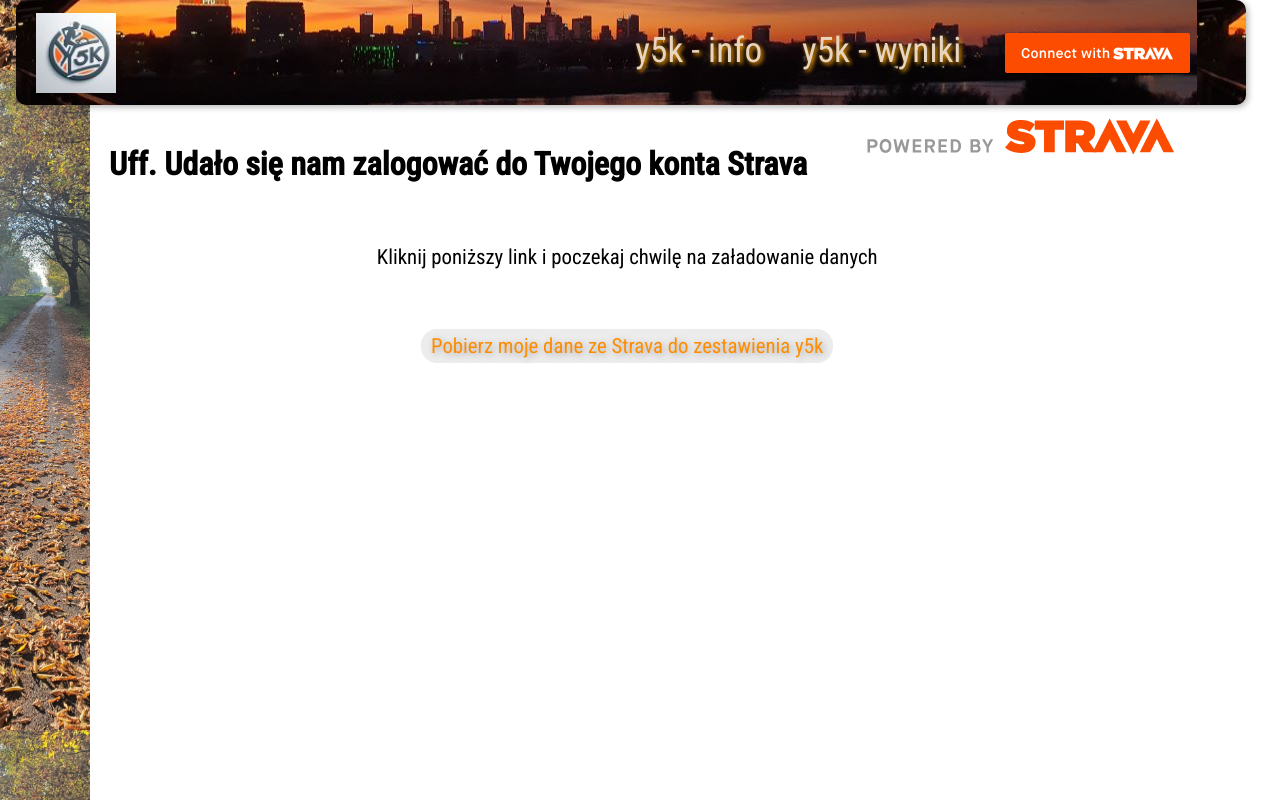
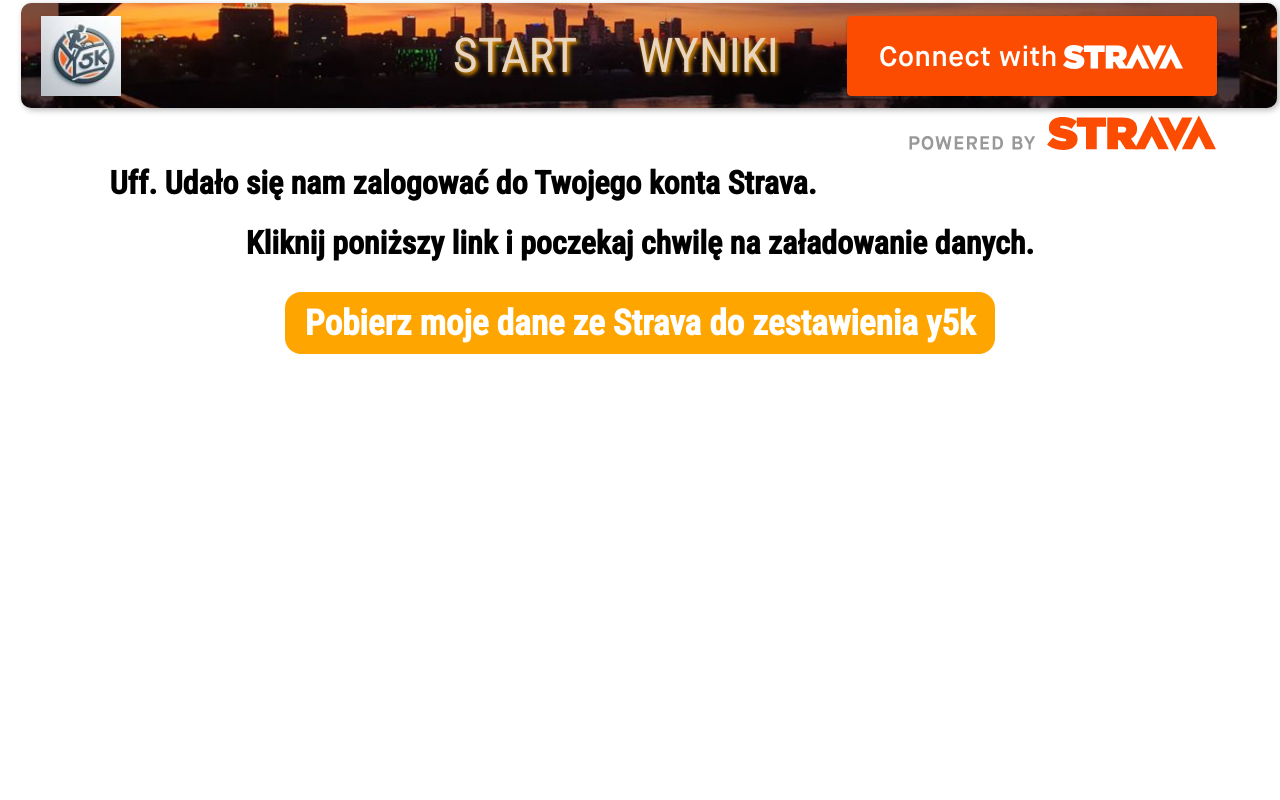
Before and after one commit to micho-k/StravaApp, a Django app: page /auth/callback/ in a window 1280 px wide. Run offline with Django 4.2, Linux system fonts and the light colour scheme; data that the repository does not hold is empty.

Commit message:
Release v1.13
    Fixes: Hike (activity name to be added)
    Fixes: Take out the left side bar - done
    Fixes: confirmation page button formatting change - done

```diff
--- a/GlobalStatic/styles.css
+++ b/GlobalStatic/styles.css
@@ -3,36 +3,32 @@
 
 html {
     font-family: 'Roboto Condensed', sans-serif;
-    background-image: url('StravaChallengesApp/images/side-picture-thin.jpg');
-    background-size: 7% auto; /* Image width covers 15% of the viewport, height covers the entire viewport */
-    background-repeat: repeat-y;
-    background-position: left;
     }
 
 
 body {
     margin-top: 3rem;
-    margin-left: 4rem;
+    margin-left: 2rem;
     margin-right: 2rem;
-    width: 88%;
-    align-items: end;
+    width: 95%;
+    align-items: center;
     }
 
 header {
     background-color: rgb(255, 255, 255); /* Adjust the background color as needed */
     background-image: url('StravaChallengesApp/images/background.jpg');
-    background-position: left;
+    background-position: center;
     margin:auto;
     padding: 20px;
     display: flex;
     justify-content: space-between;
     align-items: center;
-    width: 93%;
+    width: 95%;
     height: 65px;
     box-shadow: 2px 2px 6px rgba(0, 0, 0, 0.295); /* Add a shadow: offsetX offsetY blurRadius color */
     position: fixed;
-    top: 0;
-    left: 1rem;
+    top: 0.2rem;
+    right: 0.2rem;
     border-radius: 10px;
 }
 
@@ -50,14 +46,16 @@
 
 .right-nav {
     display: flex;
-    gap: 40px; /* Adjust the gap between nav items */
+    gap: 60px; /* Adjust the gap between nav items */
     justify-content: flex-end; /* Align nav items to the right */
     padding-right: 2rem;
+    align-items: center;
 }
 
 .right-nav a {
     color: rgb(231, 213, 192);
-    text-shadow:2px 2px 4px orange
+    text-shadow:2px 2px 4px orange;
+    font-size: 3rem;
 }
 
 header nav a {
@@ -75,35 +73,6 @@
 
 .pwd_by_Strava {
     float: right;
+    margin-top: 1rem;
+    margin-right: 1rem;
 }
-
-@media screen and (max-width: 800px) {
-    body {
-        margin-top: 3rem;
-        margin-left: 3rem;
-        margin-right: 3rem;
-        width: 88%;
-        align-items: end;
-        }
-    header {
-        background-color: rgb(255, 255, 255); /* Adjust the background color as needed */
-        background-image: url('StravaChallengesApp/images/background.jpg');
-        background-position: left;
-        margin:auto;
-        padding: 20px;
-        display: flex;
-        justify-content: space-between;
-        align-items: right;
-        width: 95%;
-        height: 65px;
-        box-shadow: 2px 2px 6px rgba(0, 0, 0, 0.295); /* Add a shadow: offsetX offsetY blurRadius color */
-        position: fixed;
-        top: 0;
-        left: 1rem;
-        border-radius: 10px;
-    }
-
-    header a {
-        font-size: 1.8rem;
-    }
-}
--- a/GlobalTemplates/base.html
+++ b/GlobalTemplates/base.html
@@ -15,12 +15,11 @@
 <header>
     <nav> <a href="{% url "main_page" %}" id="logo"><img src="{% static 'StravaChallengesApp/images/Y5K logo.jpg' %}" alt="Homepage Logo"></a> </nav>
         <nav class='right-nav'>
-            <a href="{% url "main_page" %}">y5k - info</a>
-            <a href="{% url "y5k_results_page" %}">y5k - wyniki</a>
-            <a href="/login" id="connect_strava"><img src="{% static 'StravaChallengesApp/images/btn_strava_connectwith_orange.png' %}" alt="Homepage Logo"></a>
+            <a href="{% url "main_page" %}">START</a>
+            <a href="{% url "y5k_results_page" %}">WYNIKI</a>
+            <a href="/login" id="connect_strava"><img src="{% static 'StravaChallengesApp/images/btn_strava_connectwith_orange_large.png' %}" alt="Homepage Logo"></a>
         </nav>
 </header>
-<br>
 <br>
 <br>
 <img src="{% static 'StravaChallengesApp/images/api_logo_pwrdBy_strava_horiz_light.png' %}" alt="Homepage Logo" class="pwd_by_Strava">
--- a/StravaChallengesApp/static/StravaChallengesApp/confirmationPage.css
+++ b/StravaChallengesApp/static/StravaChallengesApp/confirmationPage.css
@@ -2,28 +2,24 @@
     text-align: center;
     font-size: 2rem;
 }
+
 
 #update {
     text-align: center;
 }
 
 #update a {
-    color: darkorange;
-    text-shadow:2px 2px 7px rgba(0, 0, 0, 0.295);
-    font-size: 1.3rem;
+    color: white;
+    font-size: 2.2rem;
     text-decoration: none;
-    padding: 5px 10px;
+    font-weight: bold;
+    padding: 10px 20px;
     border-radius: 1rem;
-    background-color: rgb(236, 236, 236);
-    text-align: center;
-}
-
-p {
-    text-align: center;
-    font-size: 1.3rem;
+    background-color: orange;
 }
 
 #update a:hover {
     color: #007bff; /* Change color on hover */
     font-weight: bolder;
+    background-color: rgb(245, 214, 155);
 }
--- a/StravaChallengesApp/static/StravaChallengesApp/mainPage.css
+++ b/StravaChallengesApp/static/StravaChallengesApp/mainPage.css
@@ -13,7 +13,7 @@
     text-align: center;
 }
 
-#intro, #whatCounts {
+#intro, #data {
     background-color: orange;
     width: fit-content;
 }
--- a/StravaChallengesApp/templates/StravaChallengesApp/confirmationPage.html
+++ b/StravaChallengesApp/templates/StravaChallengesApp/confirmationPage.html
@@ -7,11 +7,13 @@
 
 {% block content %}
 
-<h1>Uff. Udało się nam zalogować do Twojego konta Strava</h1>
 <br>
-<p> Kliknij poniższy link i poczekaj chwilę na załadowanie danych <p>
 <br>
-<section id='update'>
+<h1>Uff. Udało się nam zalogować do Twojego konta Strava.</h1>
+<h1>Kliknij poniższy link i poczekaj chwilę na załadowanie danych.</h1>
+<br>
+
+<section id="update">
     <a href="{% url "get_athlete_and_stats" %}">Pobierz moje dane ze Strava do zestawienia y5k</a>
 </section>
 <br>
--- a/StravaChallengesApp/views.py
+++ b/StravaChallengesApp/views.py
@@ -109,7 +109,7 @@
             return HttpResponse(f'Error fetching activities: Status code {response.status_code}, Response content: {response.text}')
 
     #creating a dictionary and counter for outdoor activities
-    OUTDOOR_ACTIVITIES_TYPES = ["Walk", "Ride", "AlpineSki", "Swim", "Run", "VirtualRide", "Snowboard"]
+    OUTDOOR_ACTIVITIES_TYPES = ["Walk", "Ride", "AlpineSki", "Swim", "Run", "VirtualRide", "Snowboard", "Hike"]
     activitySummary = dict()
     for acType in OUTDOOR_ACTIVITIES_TYPES:
         activitySummary[acType] = 0
@@ -170,7 +170,7 @@
             current_athlete.total_ytd_distance = int(totalDistance/1000)
             current_athlete.ride_ytd_distance = int(activitySummary['Ride']/1000)+int(activitySummary['VirtualRide']/1000)
             current_athlete.run_ytd_distance = int(activitySummary['Run']/1000)
-            current_athlete.walk_ytd_distance = int(activitySummary['Walk']/1000)
+            current_athlete.walk_ytd_distance = int(activitySummary['Walk']/1000)+int(activitySummary['Hike']/1000)
             current_athlete.swim_ytd_distance = int(activitySummary['Swim']/1000)
             current_athlete.ski_ytd_distance = int(activitySummary['AlpineSki']/1000)+int(activitySummary['Snowboard']/1000)
             current_athlete.save()
@@ -191,7 +191,7 @@
                                           total_ytd_distance = int(totalDistance/1000),
                                           ride_ytd_distance = int(activitySummary['Ride']/1000)+int(activitySummary['VirtualRide']/1000),
                                           run_ytd_distance = int(activitySummary['Run']/1000),
-                                          walk_ytd_distance = int(activitySummary['Walk']/1000),
+                                          walk_ytd_distance = int(activitySummary['Walk']/1000)+int(activitySummary['Hike']/1000),
                                           swim_ytd_distance = int(activitySummary['Swim']/1000),
                                           ski_ytd_distance = int(activitySummary['AlpineSki']/1000)+int(activitySummary['Snowboard']/1000))
 
```
Also changed, not shown: StravaChallengesApp/templates/StravaChallengesApp/mainPage.html (+8 -2 lines), Z_notes.txt (+11 -8 lines), db.sqlite3, 3 other files.
